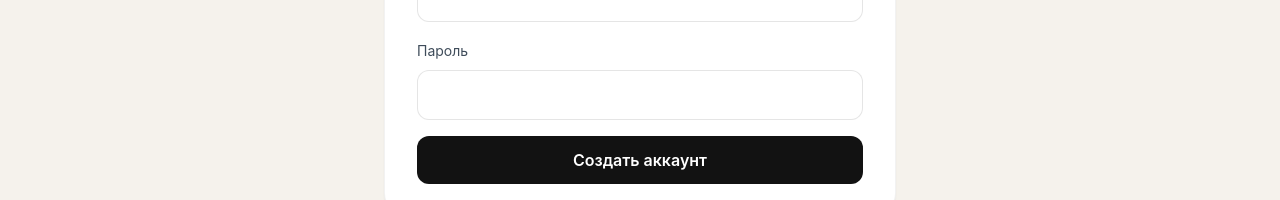
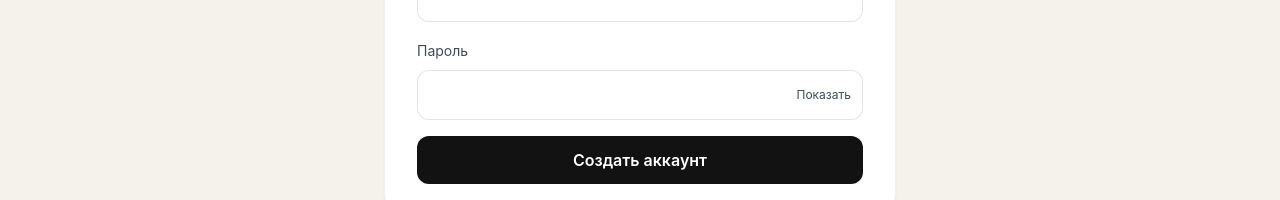
Before and after one commit to Abubiker/Project-2, a Vue app in the folder frontend/: page /register in a window 1280 px wide. Shown: the part 404-604 px from the top of the page. Built offline with nearby package versions, Linux system fonts and the light colour scheme; no server answers.

Commit message:
Add show password toggles

```diff
--- a/frontend/src/pages/LoginPage.vue
+++ b/frontend/src/pages/LoginPage.vue
@@ -16,12 +16,21 @@
       </div>
       <div>
         <label class="text-sm text-slate">Пароль</label>
-        <input
-          v-model="password"
-          type="password"
-          :class="inputClass(errors.password)"
-          class="mt-2 w-full rounded-xl border px-4 py-3"
-        />
+        <div class="relative mt-2">
+          <input
+            v-model="password"
+            :type="showPassword ? 'text' : 'password'"
+            :class="inputClass(errors.password)"
+            class="w-full rounded-xl border px-4 py-3 pr-12"
+          />
+          <button
+            type="button"
+            class="absolute right-3 top-1/2 -translate-y-1/2 text-xs text-slate hover:text-ink"
+            @click="showPassword = !showPassword"
+          >
+            {{ showPassword ? "Скрыть" : "Показать" }}
+          </button>
+        </div>
         <p v-if="errors.password" class="mt-1 text-xs text-coral">{{ errors.password }}</p>
       </div>
 
@@ -48,6 +57,7 @@ const email = ref("");
 const password = ref("");
 const error = ref("");
 const errors = ref({ email: "", password: "" });
+const showPassword = ref(false);
 const emailPattern = /^[^\s@]+@[^\s@]+\.[^\s@]+$/;
 
 function inputClass(hasError) {
--- a/frontend/src/pages/RegisterPage.vue
+++ b/frontend/src/pages/RegisterPage.vue
@@ -16,7 +16,21 @@
       </div>
       <div>
         <label class="text-sm text-slate">Пароль</label>
-        <input v-model="password" type="password" :class="inputClass(errors.password)" class="mt-2 w-full rounded-xl border px-4 py-3" />
+        <div class="relative mt-2">
+          <input
+            v-model="password"
+            :type="showPassword ? 'text' : 'password'"
+            :class="inputClass(errors.password)"
+            class="w-full rounded-xl border px-4 py-3 pr-12"
+          />
+          <button
+            type="button"
+            class="absolute right-3 top-1/2 -translate-y-1/2 text-xs text-slate hover:text-ink"
+            @click="showPassword = !showPassword"
+          >
+            {{ showPassword ? "Скрыть" : "Показать" }}
+          </button>
+        </div>
         <p v-if="errors.password" class="mt-1 text-xs text-coral">{{ errors.password }}</p>
       </div>
 
@@ -39,6 +53,7 @@ const email = ref("");
 const password = ref("");
 const error = ref("");
 const errors = ref({ name: "", email: "", password: "" });
+const showPassword = ref(false);
 
 const emailPattern = /^[^\s@]+@[^\s@]+\.[^\s@]+$/;
 
```
